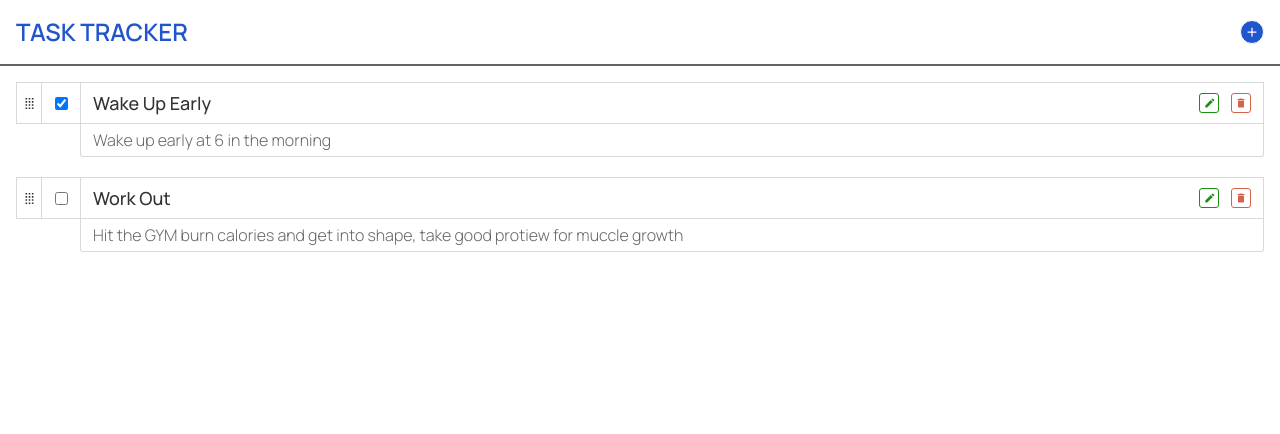
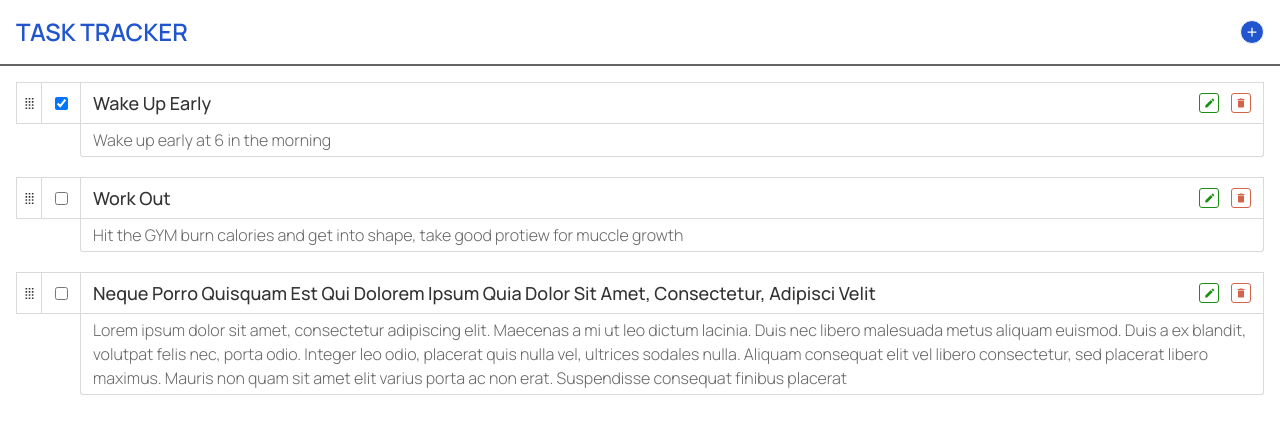
Before and after one commit to PixelSanctuary/TaskTracker, a Vue app: page / in a window 1280 px wide. Shown: the top 434 px of the page. Built offline with nearby package versions, Linux system fonts and the light colour scheme.

Commit message:
Added a Task

```diff
--- a/src/store.js
+++ b/src/store.js
@@ -13,7 +13,13 @@ const state = reactive({
     title: "Work out",
     description: "Hit the GYM burn calories and get into shape, take good protiew for muccle growth",
     isCompleted: false,
-    priorityIndex: 1
+    riorityIndex: 1
+  },
+  {
+    title: "Neque porro quisquam est qui dolorem ipsum quia dolor sit amet, consectetur, adipisci velit",
+    description: "Lorem ipsum dolor sit amet, consectetur adipiscing elit. Maecenas a mi ut leo dictum lacinia. Duis nec libero malesuada metus aliquam euismod. Duis a ex blandit, volutpat felis nec, porta odio. Integer leo odio, placerat quis nulla vel, ultrices sodales nulla. Aliquam consequat elit vel libero consectetur, sed placerat libero maximus. Mauris non quam sit amet elit varius porta ac non erat. Suspendisse consequat finibus placerat",
+    isCompleted: false,
+    priorityIndex: 3
   }
 ],
   selectedTask: null,
```
